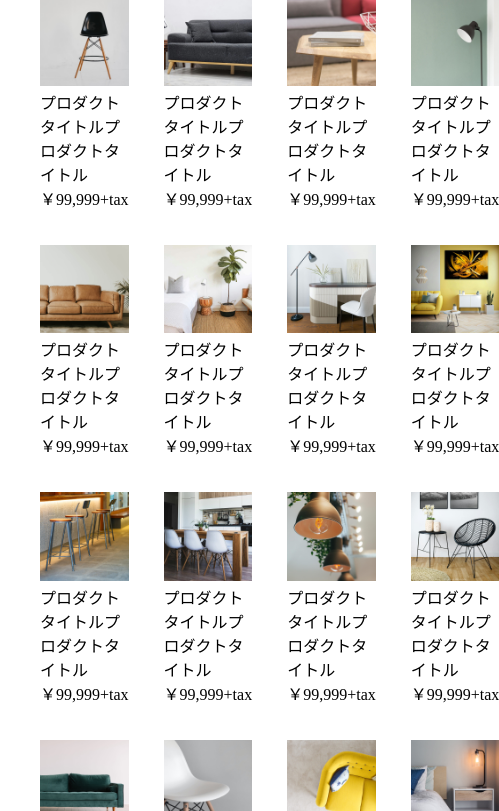
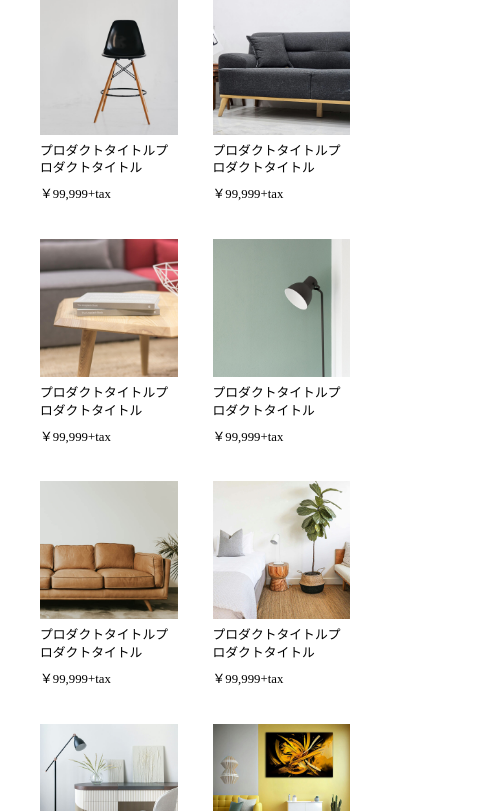
Before and after one commit to raiki-hoshino/web-practical-training2, a plain HTML site: page index..html in a window 390 px wide. Shown: the part 41-852 px from the top of the page, 499 px wide, since content can reach past the window. Drawn offline with nearby package versions, Linux system fonts and the light colour scheme; some packages are replaced by stand-ins of ours.

Commit message:
レスポンシブ対応

```diff
--- a/css/style.css
+++ b/css/style.css
@@ -46,3 +46,27 @@ a {
     text-align: center;
     margin: 60px 0;
 }
+
+/* レスポンシブ対応デザイン */
+@media (max-width : 600px){
+
+.product-list{
+    grid-template-columns: repeat( 2 , 1fr);
+
+}
+.product-list img{
+    width: 100%;
+    height: auto;
+    display: block;
+}
+
+.site-title img{
+    max-width: 100%;
+    height: auto;
+}
+.product-list p{
+    font-size: 0.8rem;
+    line-height: 1.4;
+    margin-top: 8px;
+}
+}
```
